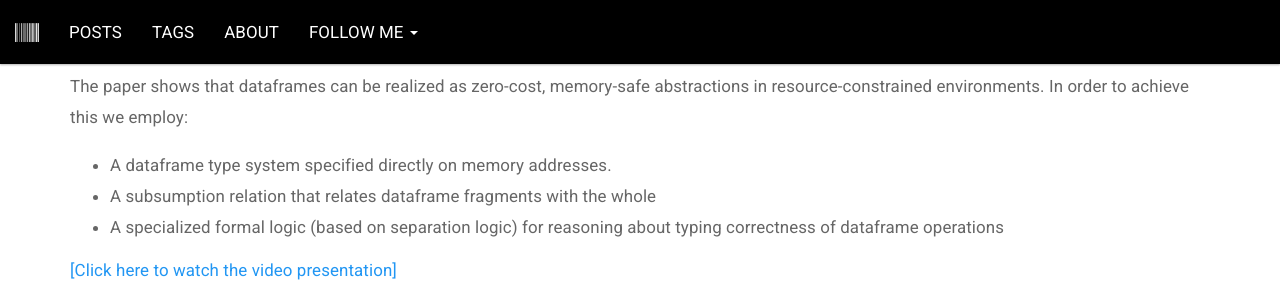
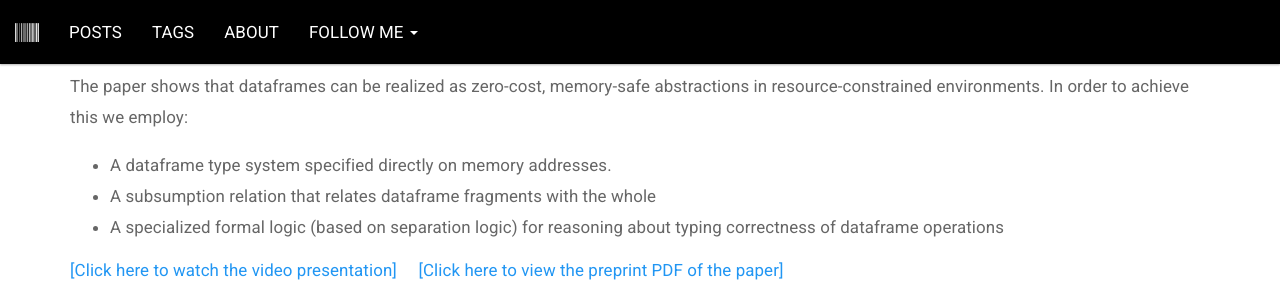
Before and after one commit to jayarajporoor/jayarajporoor.github.io, a Jekyll site: the page built from _posts/2019-12-14-ll-dataframes.html, in a window 1280 px wide and 900 px high, scrolled down 542 px, cut to the strip 0-299 px from the top of the window. Built offline with Jekyll 4.4.1, drawn with Linux system fonts in a browser that asks for light colours; comment, search, counter and statistics services are not loaded.

Commit message:
preprint

```diff
--- a/_posts/2019-12-14-ll-dataframes.html
+++ b/_posts/2019-12-14-ll-dataframes.html
@@ -19,6 +19,8 @@ The paper shows that dataframes can be realized as zero-cost, memory-safe abstra
 </ul>
 
 <a href="https://youtu.be/DHbeSOmfDPI" target="_new">[Click here to watch the video presentation]</a>
+&nbsp;&nbsp;&nbsp;
+<a href="/assets/preprints/ll_data_frames.pdf" target="_new">[Click here to view the preprint PDF of the paper]</a>
 
 </p>
 
```
